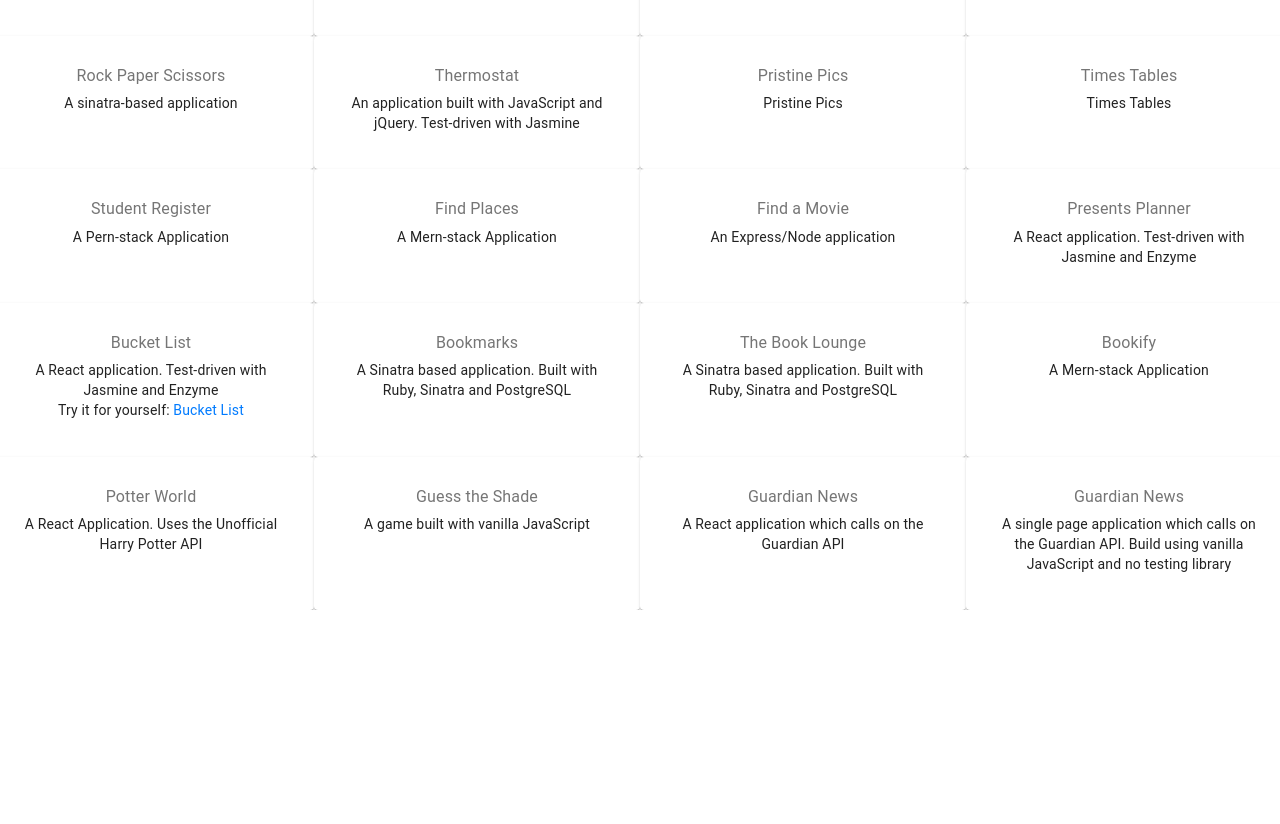
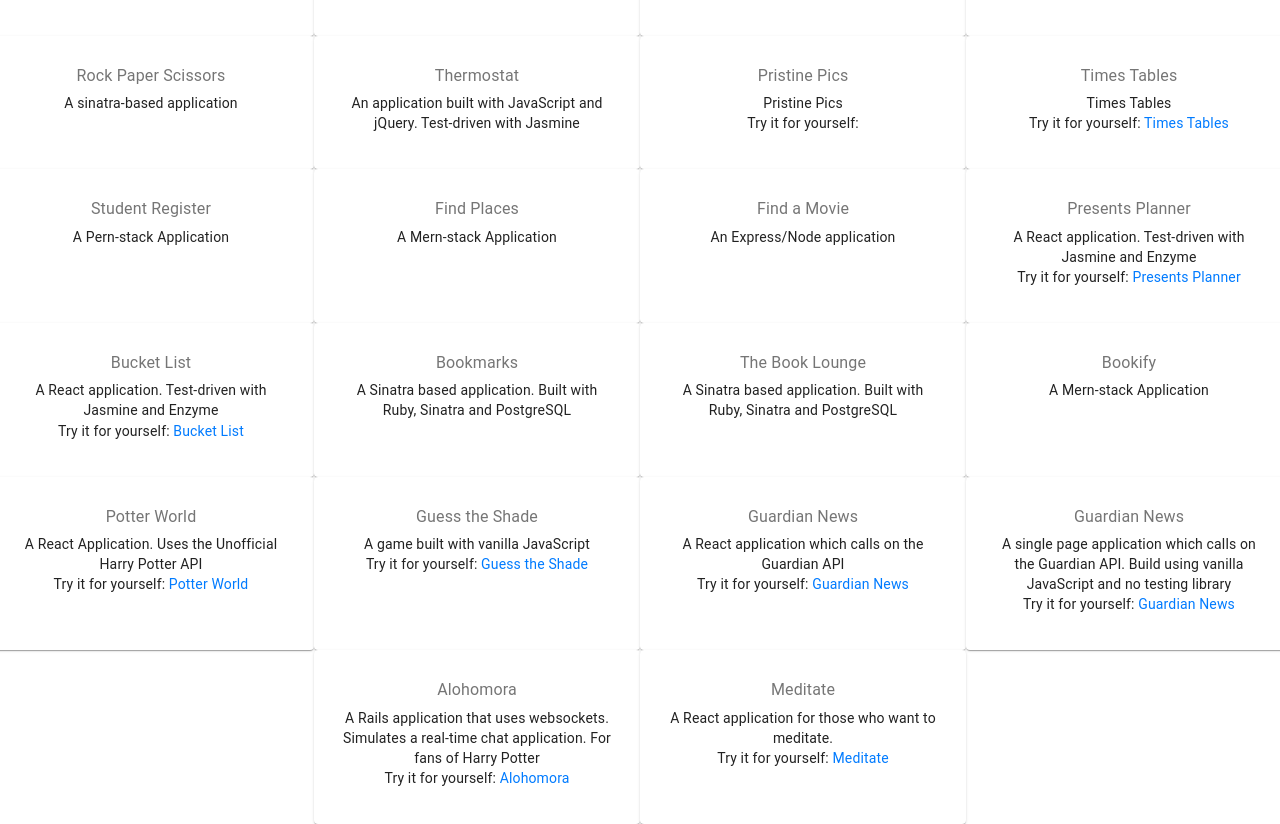
Before and after one commit to emilyjspencer/personal-website, a React (Create React App) app: page /portfolio in a window 1280 px wide. Shown: the part 298-1122 px from the top of the page. Before the commit the page ends 908 px from the top, so only its background shows below. Built offline with nearby package versions, Linux system fonts and the light colour scheme.

Commit message:
Adds Surge links to relevant projects

```diff
--- a/src/website/Cards.js
+++ b/src/website/Cards.js
@@ -16,32 +16,27 @@ const Cards = () => {
               </Grid>
               <Grid item component={Card} xs={12} md={3} className="FinBot" >
                   <Typography color="textSecondary" gutterBottom>FinBot</Typography>
-                  <Typography variant="h5">
-                  </Typography>
+                  <Typography variant="h5"></Typography>
                   <Typography color="textSecondary"></Typography>
                   <Typography variant="body2">A chatbot</Typography>
               </Grid>
               <Grid item component={Card} xs={12} md={3} className="Global Reads">
                   <Typography color="textSecondary" gutterBottom>Global Reads</Typography>
-                  <Typography variant="h5">
-                  </Typography>
+                  <Typography variant="h5"></Typography>
                   <Typography color="textSecondary"></Typography>
                   <Typography variant="body2">A Rails application</Typography>
               </Grid>
               <Grid item component={Card} xs={12} md={3} className="Chitter">
                  <CardContent>
                      <Typography color="textSecondary" gutterBottom>Chitter</Typography>
-                     <Typography variant="h5">
-                            </Typography>
+                     <Typography variant="h5"></Typography>
                      <Typography variant="body2">A sinatra/postgresql application</Typography>
                      </CardContent>
               </Grid>
               <Grid item component={Card} xs={12} md={3} className="Rock, Paper, Scissors">
                  <CardContent>
                      <Typography color="textSecondary" gutterBottom>Rock Paper Scissors</Typography>
-                     <Typography variant="h5">
-
-                            </Typography>
+                     <Typography variant="h5"></Typography>
                      <Typography color="textSecondary"></Typography>
                      <Typography variant="body2">A sinatra-based application</Typography>
                      </CardContent>
@@ -49,8 +44,7 @@ const Cards = () => {
               <Grid item component={Card} xs={12} md={3} className="Thermostat">
                  <CardContent>
                      <Typography color="textSecondary" gutterBottom>Thermostat</Typography>
-                     <Typography variant="h5">
-                            </Typography>
+                     <Typography variant="h5"></Typography>
                      <Typography color="textSecondary"></Typography>
                      <Typography variant="body2">An application built with JavaScript and jQuery. Test-driven with Jasmine</Typography>
                      </CardContent>
@@ -58,26 +52,25 @@ const Cards = () => {
               <Grid item component={Card} xs={12} md={3} className="Pristine Pics">
                  <CardContent>
                      <Typography color="textSecondary" gutterBottom>Pristine Pics</Typography>
-                     <Typography variant="h5">
-                            </Typography>
+                     <Typography variant="h5"></Typography>
                      <Typography color="textSecondary"></Typography>
                      <Typography variant="body2">Pristine Pics</Typography>
+                     <Typography variant="body2">Try it for yourself: <a href="http://guiltless-clouds.surge.sh"></a></Typography>
                      </CardContent>
               </Grid>
               <Grid item component={Card} xs={12} md={3} className="TimesTables">
                  <CardContent>
                      <Typography color="textSecondary" gutterBottom>Times Tables</Typography>
-                     <Typography variant="h5">
-                            </Typography>
+                     <Typography variant="h5"></Typography>
                      <Typography color="textSecondary"></Typography>
                      <Typography variant="body2">Times Tables</Typography>
+                     <Typography variant="body2">Try it for yourself: <a href="http://useful-cushion.surge.sh">Times Tables</a></Typography>
                      </CardContent>
               </Grid>
               <Grid item component={Card} xs={12} md={3} className="StudentRegister">
                  <CardContent>
                      <Typography color="textSecondary" gutterBottom>Student Register</Typography>
-                     <Typography variant="h5">
-                            </Typography>
+                     <Typography variant="h5"></Typography>
                      <Typography color="textSecondary"></Typography>
                      <Typography variant="body2">A Pern-stack Application</Typography>
                      </CardContent>
@@ -85,8 +78,7 @@ const Cards = () => {
               <Grid item component={Card} xs={12} md={3} className="FindPlaces">
                  <CardContent>
                      <Typography color="textSecondary" gutterBottom>Find Places</Typography>
-                     <Typography variant="h5">
-                            </Typography>
+                     <Typography variant="h5"></Typography>
                      <Typography color="textSecondary"></Typography>
                      <Typography variant="body2">A Mern-stack Application</Typography>
                      </CardContent>
@@ -94,8 +86,7 @@ const Cards = () => {
               <Grid item component={Card} xs={12} md={3} className="FindAMovie">
                  <CardContent>
                      <Typography color="textSecondary" gutterBottom>Find a Movie</Typography>
-                     <Typography variant="h5">
-                            </Typography>
+                     <Typography variant="h5"></Typography>
                      <Typography color="textSecondary"></Typography>
                      <Typography variant="body2">An Express/Node application</Typography>
                      </CardContent>
@@ -103,27 +94,25 @@ const Cards = () => {
               <Grid item component={Card} xs={12} md={3} className="Presents Planner">
                  <CardContent>
                      <Typography color="textSecondary" gutterBottom>Presents Planner</Typography>
-                     <Typography variant="h5">
-                            </Typography>
+                     <Typography variant="h5"></Typography>
                      <Typography color="textSecondary"></Typography>
                      <Typography variant="body2">A React application. Test-driven with Jasmine and Enzyme</Typography>
+                     <Typography variant="body2">Try it for yourself: <a href="http://pale-plastic.surge.sh">Presents Planner</a></Typography>
                      </CardContent>
               </Grid>
               <Grid item component={Card} xs={12} md={3} className="Bucket List">
                  <CardContent>
                      <Typography color="textSecondary" gutterBottom>Bucket List</Typography>
-                     <Typography variant="h5">
-                            </Typography>
+                     <Typography variant="h5"></Typography>
                      <Typography color="textSecondary"></Typography>
                      <Typography variant="body2">A React application. Test-driven with Jasmine and Enzyme</Typography>
-                     <Typography variant="body2">Try it for yourself: <a href="wealthy-cover.surge.sh">Bucket List</a></Typography>
+                     <Typography variant="body2">Try it for yourself: <a href="http://wealthy-cover.surge.sh">Bucket List</a></Typography>
                      </CardContent>
               </Grid>
               <Grid item component={Card} xs={12} md={3} className="Bookmarks">
                  <CardContent>
                      <Typography color="textSecondary" gutterBottom>Bookmarks</Typography>
-                     <Typography variant="h5">
-                            </Typography>
+                     <Typography variant="h5"></Typography>
                      <Typography color="textSecondary"></Typography>
                      <Typography variant="body2">A Sinatra based application. Built with Ruby, Sinatra and PostgreSQL</Typography>
                      </CardContent>
@@ -131,8 +120,7 @@ const Cards = () => {
               <Grid item component={Card} xs={12} md={3} className="The Book Lounge">
                  <CardContent>
                      <Typography color="textSecondary" gutterBottom>The Book Lounge</Typography>
-                     <Typography variant="h5">
-                            </Typography>
+                     <Typography variant="h5"></Typography>
                      <Typography color="textSecondary"></Typography>
                      <Typography variant="body2">A Sinatra based application. Built with Ruby, Sinatra and PostgreSQL</Typography>
                      </CardContent>
@@ -140,8 +128,7 @@ const Cards = () => {
               <Grid item component={Card} xs={12} md={3} className="Bookify">
                  <CardContent>
                      <Typography color="textSecondary" gutterBottom>Bookify</Typography>
-                     <Typography variant="h5">
-                            </Typography>
+                     <Typography variant="h5"></Typography>
                      <Typography color="textSecondary"></Typography>
                      <Typography variant="body2">A Mern-stack Application</Typography>
                      </CardContent>
@@ -149,37 +136,55 @@ const Cards = () => {
               <Grid item component={Card} xs={12} md={3} className="Potter World">
                  <CardContent>
                      <Typography color="textSecondary" gutterBottom>Potter World</Typography>
-                     <Typography variant="h5">
-                            </Typography>
+                     <Typography variant="h5"></Typography>
                      <Typography color="textSecondary"></Typography>
                      <Typography variant="body2">A React Application. Uses the Unofficial Harry Potter API</Typography>
+                     <Typography variant="body2">Try it for yourself: <a href="http://........surge.sh/">Potter World</a></Typography>
                      </CardContent>
               </Grid>
               <Grid item component={Card} xs={12} md={3} className="Guess the shade">
                  <CardContent>
                      <Typography color="textSecondary" gutterBottom>Guess the Shade</Typography>
-                     <Typography variant="h5">
-                            </Typography>
+                     <Typography variant="h5"></Typography>
                      <Typography color="textSecondary"></Typography>
                      <Typography variant="body2">A game built with vanilla JavaScript</Typography>
+                     <Typography variant="body2">Try it for yourself: <a href="http://profuse-swing.surge.sh/">Guess the Shade</a></Typography>
                      </CardContent>
               </Grid>
               <Grid item component={Card} xs={12} md={3} className="Guardian News">
                  <CardContent>
                      <Typography color="textSecondary" gutterBottom>Guardian News</Typography>
-                     <Typography variant="h5">
-                            </Typography>
+                     <Typography variant="h5"></Typography>
                      <Typography color="textSecondary"></Typography>
                      <Typography variant="body2">A React application which calls on the Guardian API</Typography>
+                     <Typography variant="body2">Try it for yourself: <a href="http://sable-notebook.surge.sh/">Guardian News</a></Typography>
                      </CardContent>
               </Grid>
               <Grid item component={Card} xs={12} md={3} className="Guardian News">
                  <CardContent>
                      <Typography color="textSecondary" gutterBottom>Guardian News</Typography>
-                     <Typography variant="h5">
-                            </Typography>
+                     <Typography variant="h5"></Typography>
                      <Typography color="textSecondary"></Typography>
                      <Typography variant="body2">A single page application which calls on the Guardian API. Build using vanilla JavaScript and no testing library</Typography>
+                     <Typography variant="body2">Try it for yourself: <a href="http://..........surge.sh">Guardian News</a></Typography>
+                     </CardContent>
+              </Grid>
+              <Grid item component={Card} xs={12} md={3} className="Alohomora">
+                 <CardContent>
+                     <Typography color="textSecondary" gutterBottom>Alohomora</Typography>
+                     <Typography variant="h5"></Typography>
+                     <Typography color="textSecondary"></Typography>
+                     <Typography variant="body2">A Rails application that uses websockets. Simulates a real-time chat application. For fans of Harry Potter</Typography>
+                     <Typography variant="body2">Try it for yourself: <a href=".......">Alohomora</a></Typography>
+                     </CardContent>
+              </Grid>
+              <Grid item component={Card} xs={12} md={3} className="Meditate">
+                 <CardContent>
+                     <Typography color="textSecondary" gutterBottom>Meditate</Typography>
+                     <Typography variant="h5"></Typography>
+                     <Typography color="textSecondary"></Typography>
+                     <Typography variant="body2">A React application for those who want to meditate.</Typography>
+                     <Typography variant="body2">Try it for yourself: <a href="http://..........surge.sh">Meditate</a></Typography>
                      </CardContent>
               </Grid>
             </Grid>
```
